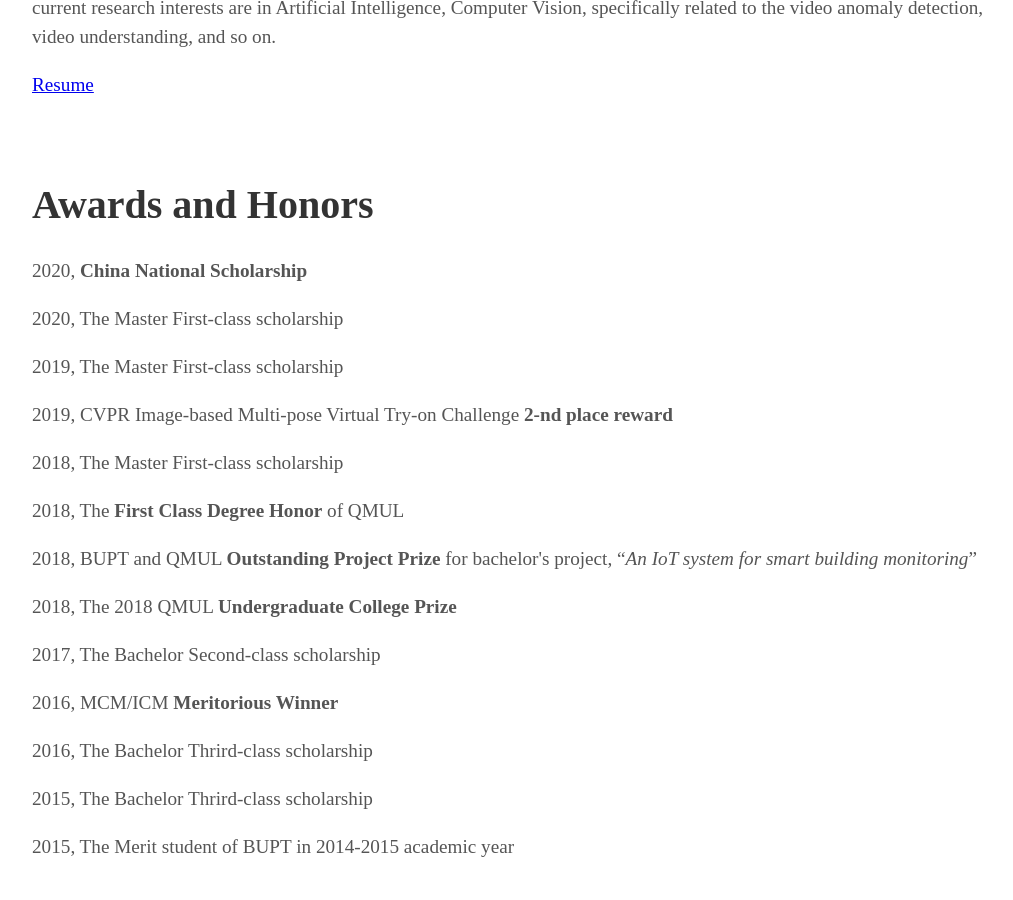
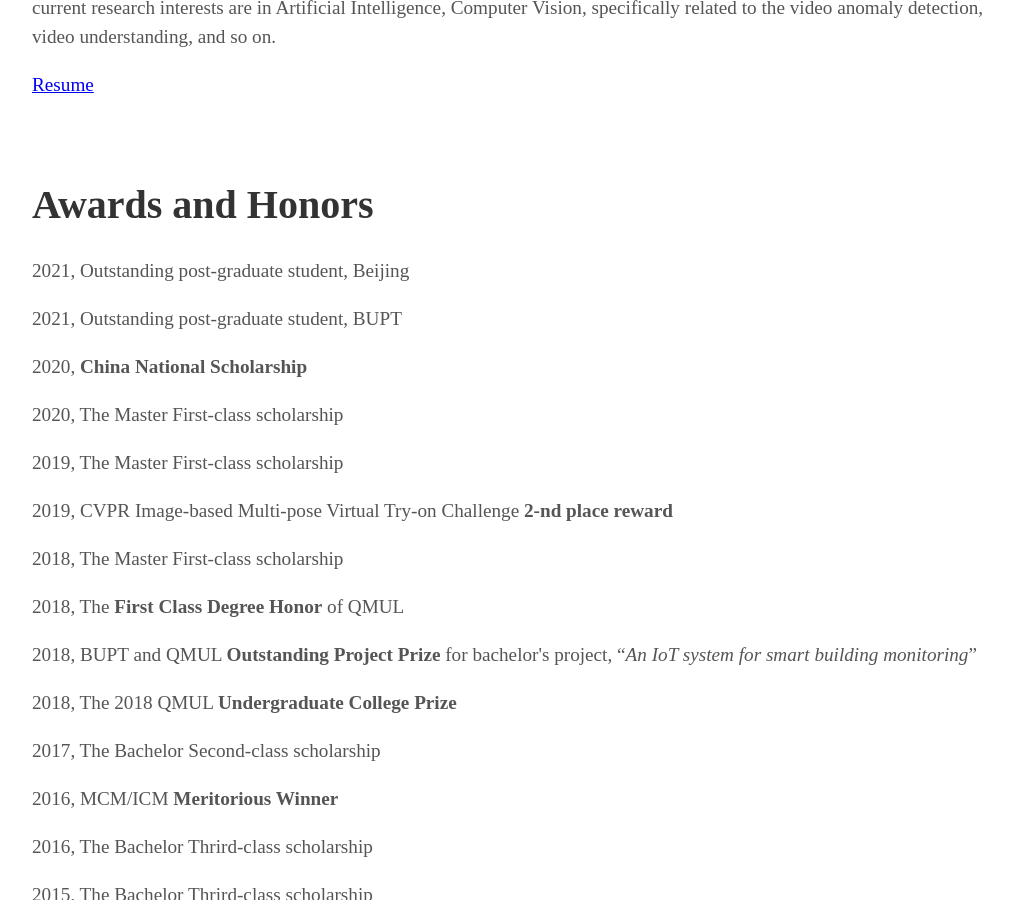
Before and after one commit to YuhaoCheng/yuhaocheng.github.io, a Jekyll site: the page built from index.html, in a window 1280 px wide and 900 px high, scrolled down 1120 px. Shown: the whole window, without its empty margins (128-1141 px from the left). Built offline with Jekyll 4.4.1, drawn with Linux system fonts in a browser that asks for light colours; some web fonts are replaced.

Commit message:
update the honors

```diff
--- a/_includes/awards.html
+++ b/_includes/awards.html
@@ -1,6 +1,8 @@
 <div class="user-description">
     <h1>Awards and Honors</h1>
     <div>
+        <p>2021, Outstanding post-graduate student, Beijing</p>
+        <p>2021, Outstanding post-graduate student, BUPT</p>
         <p>2020, <strong>China National Scholarship</strong></p>
         <p>2020, The Master First-class scholarship<br/></p>
         <p>2019, The Master First-class scholarship<br/></p>
```
